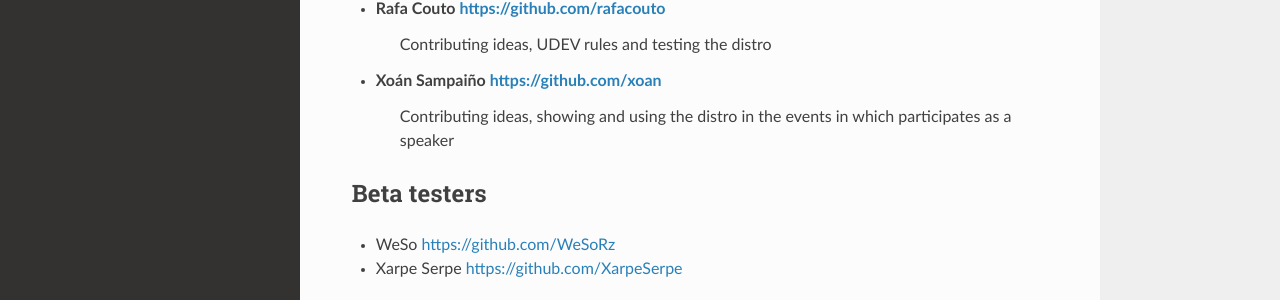
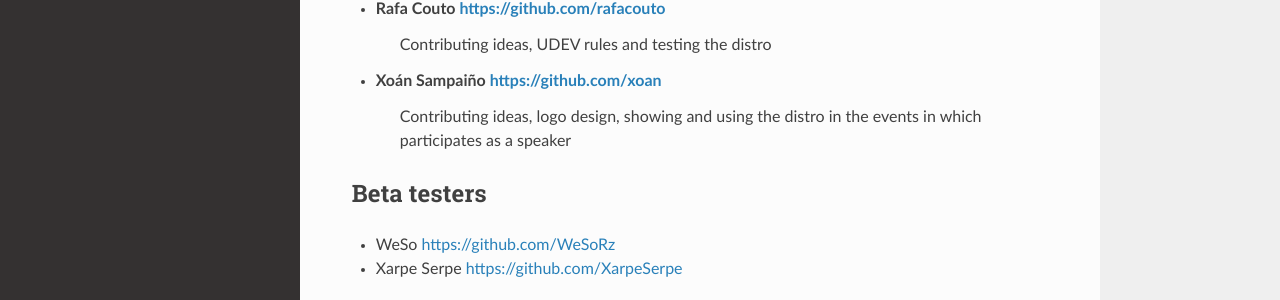
Before and after one commit to mo22de/meikian-dev, a Sphinx documentation site: the page built from docs/en/source/authors.rst, in a window 1280 px wide and 1129 px high. Shown: the part 659-959 px from the top of the window. Built offline with Sphinx 7.4.7 and the Read the Docs theme 2.0.0, drawn with Linux system fonts in a browser that asks for light colours.

Commit message:
added the logo to the index page of the documentation

```diff
--- a/AUTHORS.rst
+++ b/AUTHORS.rst
@@ -22,7 +22,7 @@
 * Rafa Couto https://github.com/rafacouto
    Contributing ideas, UDEV rules and testing the distro
 * Xoán Sampaiño https://github.com/xoan
-   Contributing ideas, showing and using the distro in the events in which participates as a speaker
+   Contributing ideas, logo design, showing and using the distro in the events in which participates as a speaker
 
 
 Beta testers
--- a/docs/es/source/autores.rst
+++ b/docs/es/source/autores.rst
@@ -22,7 +22,7 @@
 * Rafa Couto https://github.com/rafacouto
    Aportando ideas, reglas de UDEV y probando la distro
 * Xoán Sampaiño https://github.com/xoan
-   Aportando ideas, mostrando y utilizando la distro en los eventos en los que participa como ponente
+   Aportando ideas, diseño del logo, mostrando y utilizando la distro en los eventos en los que participa como ponente
 
 
 Beta testers
```
Also changed, not shown: docs/en/source/index.rst (+10 -0 lines), docs/es/source/index.rst (+10 -0 lines), docs/images/meikian-logo_docs.png (added).
